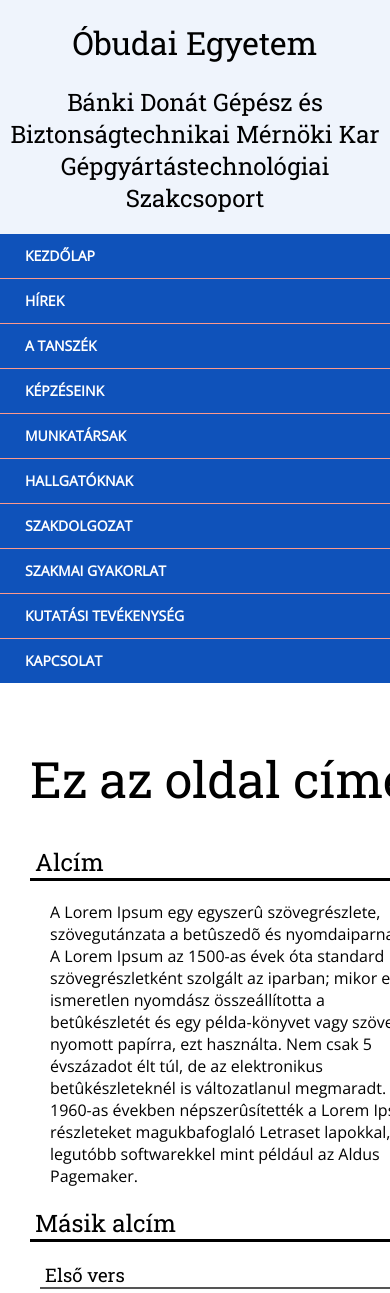
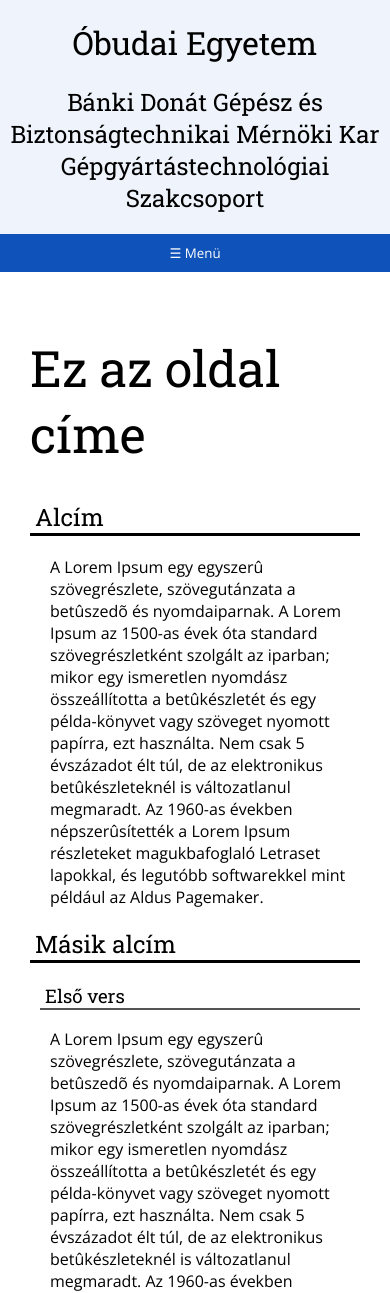
Before and after one commit to tothambrus11/ggyt, a PHP site: page / in a window 390 px wide; the page is wider, and only the part inside the window is pictured. Shown: the top 1293 px of that part. Run offline with PHP 8.4, Linux system fonts and the light colour scheme.

Commit message:
Reszponzív menü

```diff
--- a/menu.php
+++ b/menu.php
@@ -3,7 +3,7 @@
 	<h2>Bánki Donát Gépész és Biztonságtechnikai Mérnöki Kar Gépgyártástechnológiai Szakcsoport</h2>
 </header>
 <nav>
-	<ul>
+	<ul id="menu">
 		<li><a href="<?php echo HOME_URL; ?>" class="menu-item">Kezdőlap</a></li>
 		<li><a href="<?php echo HOME_URL; ?>hirek/" class="menu-item">Hírek</a></li>
 		<li><a href="<?php echo HOME_URL; ?>tanszek/" class="menu-item">A tanszék</a></li>
@@ -15,5 +15,10 @@
 		<li><a href="<?php echo HOME_URL; ?>kutatasi-tevekenyseg/" class="menu-item">Kutatási tevékenység</a></li>
 		<li><a href="<?php echo HOME_URL; ?>kapcsolat/" class="menu-item">Kapcsolat</a></li>
 	</ul>
-
+	<script type="text/javascript">
+		menuDisplay = false;
+	</script>
+	<button id="showmenu" onclick="document.getElementById('menu').style.display = menuDisplay ? 'none' : 'block'; menuDisplay = !menuDisplay">
+		&#9776; Menü
+	</button>
 </nav>
--- a/style.css
+++ b/style.css
@@ -19,8 +19,6 @@ header h1, header h2{
 }
 
 /* Menü */
-
-@import url(https://fonts.googleapis.com/css?family=Open+Sans:700);
 nav {
 	background: #0f52ba;
 	width: auto;
@@ -120,17 +118,37 @@ nav.align-right li:last-child > a:after {
 nav.align-right li:first-child a:after {
 	display: none;
 }
+nav #showmenu{
+	display: none;
+	width: 100%;
+	box-sizing: border-box;
+	background: #0f52ba;
+	border: none;
+	padding: 10px;
+	color: white;
+	font-family: 'Open Sans';
+	cursor: pointer;
+}
+nav #showmenu:focus{
+	outline: none;
+}
+nav #showmenu:hover{
+	transition: 0.3s;
+	background-color: #184996;
+}
 @media screen and (max-width: 768px) {
-  nav ul li {
+	#menu{
+		display: none;
+	}
+  	nav ul li{
   		float: none;
-    display: block;
   	}
 	nav ul li a {
     	width: 100%;
     	-moz-box-sizing: border-box;
     	-webkit-box-sizing: border-box;
     	box-sizing: border-box;
-    border-bottom: 1px solid #fb998c;
+		border-bottom: 1px solid #184996;
 	}
   	nav ul li.last > a,
   	nav ul li:last-child > a {
@@ -141,6 +159,9 @@ nav.align-right li:first-child a:after {
   	}
   	nav ul li a:before {
 		display: none;
+  	}
+  	nav #showmenu{
+  		display: block;
   	}
 }
 
@@ -202,6 +223,6 @@ h1, h2, h3, h4, h5, h6{
 @media only screen and (max-width: 800px){
 	.page-container{
 		width: 100%;
-		box-sizing: content-box;
+		box-sizing: border-box;
 	}
 }
```
Lines whose indentation alone changed are shown as unchanged.
